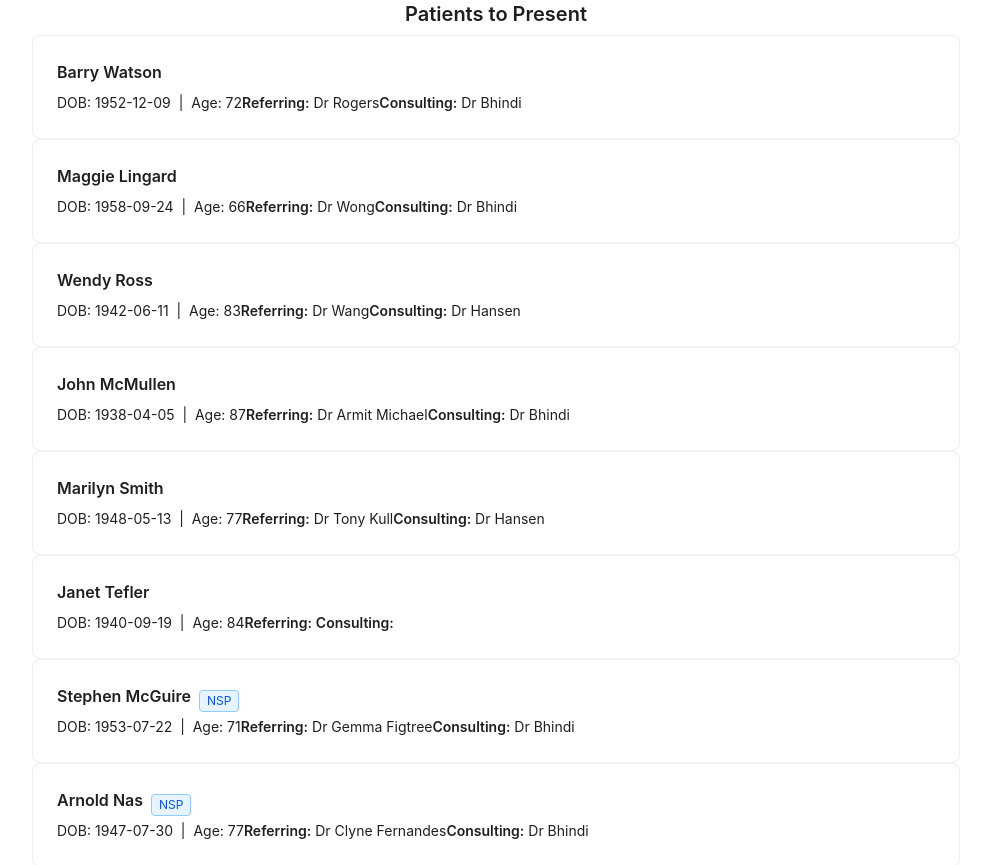
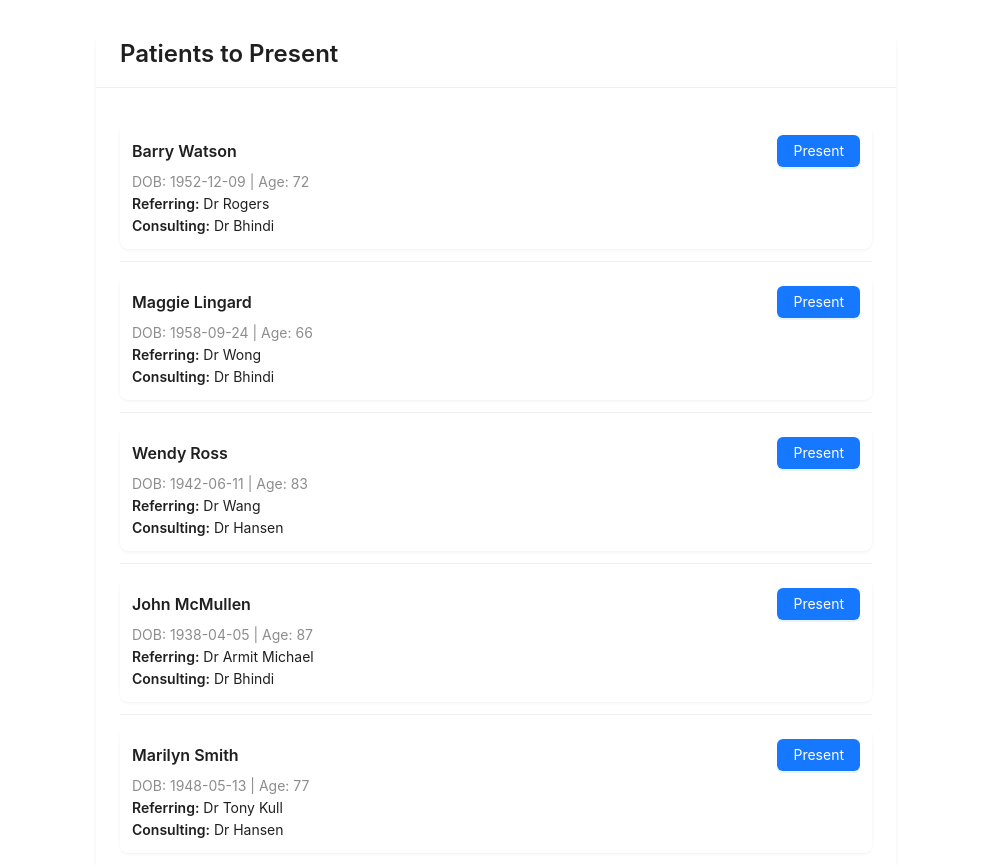
Before and after one commit to synapseedu/ravitracker-mdt, a Next.js app: page /patients in a window 1280 px wide. Shown: the top 865 px of the page, without its empty margins (144-1135 px from the left). Built offline with nearby package versions, Linux system fonts and the light colour scheme.

Commit message:
Fix layout for patient index

```diff
--- a/pages/patients/index.tsx
+++ b/pages/patients/index.tsx
@@ -1,102 +1,82 @@
-// pages/patients/index.tsx
 'use client'
 
-import { useEffect, useState } from 'react'
-import {
-    Container,
-    Box,
-    Typography,
-    Card,
-    CardContent,
-    Button,
-    Chip,
-    Stack,
-} from '../../components/ui'
+import { useState } from 'react'
+import { List, Card, Button, Tag, Typography } from 'antd'
 import { allPatients, Patient, getAge } from '../../data/patients'
 
 export default function Patients() {
-    const [patients] = useState<Patient[]>(allPatients)
+    /* keep only runtime state */
     const [presentedIds, setPresentedIds] = useState<string[]>([])
-    const [completedIds, setCompletedIds] = useState<string[]>([])
-
-    // Load from sessionStorage
-    useEffect(() => {
-        const storedPresented = sessionStorage.getItem('presentedPatients')
-        const storedCompleted = sessionStorage.getItem('completedPatients')
-        if (storedPresented) setPresentedIds(JSON.parse(storedPresented))
-        if (storedCompleted) setCompletedIds(JSON.parse(storedCompleted))
-    }, [])
-
-    // Save to sessionStorage
-    useEffect(() => {
-        sessionStorage.setItem('presentedPatients', JSON.stringify(presentedIds))
-        sessionStorage.setItem('completedPatients', JSON.stringify(completedIds))
-    }, [presentedIds, completedIds])
 
     const togglePresent = (id: string) => {
-        if (presentedIds.includes(id)) {
-            setPresentedIds(presentedIds.filter((pid) => pid !== id))
-        } else {
-            setPresentedIds([...presentedIds, id])
+        setPresentedIds((prev) =>
+            prev.includes(id) ? prev.filter((pid) => pid !== id) : [...prev, id]
+        )
+        // open patient page on first present
+        if (!presentedIds.includes(id)) {
             window.open(`/patients/${id}`, '_blank', 'noopener')
         }
     }
 
-    const visiblePatients = patients.filter((p) => !completedIds.includes(p.id))
+    return (
+        <Card
+            title={<Typography.Title level={3}>Patients to Present</Typography.Title>}
+            bordered={false}
+            style={{ maxWidth: 800, margin: '32px auto' }}
+        >
+            {allPatients.length === 0 ? (
+                <Typography.Text>All patients presented!</Typography.Text>
+            ) : (
+                <List
+                    itemLayout="vertical"
+                    dataSource={allPatients}
+                    renderItem={(patient: Patient) => {
+                        const presented = presentedIds.includes(patient.id)
+                        return (
+                            <List.Item key={patient.id} style={{ opacity: presented ? 0.6 : 1 }}>
+                                <Card
+                                    size="small"
+                                    bordered={presented}
+                                    style={{ background: presented ? '#fafafa' : undefined }}
+                                >
+                                    <div
+                                        style={{
+                                            display: 'flex',
+                                            justifyContent: 'space-between',
+                                            alignItems: 'center',
+                                            marginBottom: 4,
+                                        }}
+                                    >
+                                        <Typography.Title level={5} style={{ margin: 0 }}>
+                                            {patient.name}{' '}
+                                            {patient.status === 'private' && <Tag color="blue">NSP</Tag>}
+                                        </Typography.Title>
 
-    return (
-        <Container maxWidth="md" sx={{ py: 4 }}>
-            <Typography variant="h4" align="center" gutterBottom>
-                Patients to Present
-            </Typography>
-            <Box display="flex" flexDirection="column" gap={3}>
-                {visiblePatients.length === 0 ? (
-                    <Typography align="center">All patients presented!</Typography>
-                ) : (
-                    visiblePatients.map((patient) => {
-                        const isPresented = presentedIds.includes(patient.id)
-                        return (
-                            <Card
-                                key={patient.id}
-                                elevation={isPresented ? 1 : 3}
-                                sx={{ bgcolor: isPresented ? 'grey.50' : 'background.paper', opacity: isPresented ? 0.6 : 1 }}
-                            >
-                                <CardContent>
-                                    <Stack direction="row" justifyContent="space-between" alignItems="flex-start">
-                                        <Box>
-                                            <Stack direction="row" alignItems="center" spacing={1}>
-                                                <Typography variant="h6" component="div">
-                                                    {patient.name}
-                                                </Typography>
-                                                {patient.status === 'private' && (
-                                                    <Chip label="NSP" color="primary" size="small" />
-                                                )}
-                                            </Stack>
-                                            <Typography variant="body2" color="text.secondary" mt={0.5}>
-                                                DOB: {patient.dob} &nbsp;|&nbsp; Age: {getAge(patient.dob)}
-                                            </Typography>
-                                            <Typography variant="body2" sx={{ mt: 1 }}>
-                                                <strong>Referring:</strong> {patient.referring}
-                                            </Typography>
-                                            <Typography variant="body2">
-                                                <strong>Consulting:</strong> {patient.consulting}
-                                            </Typography>
-                                        </Box>
                                         <Button
-                                            variant={isPresented ? 'contained' : 'outlined'}
-                                            color={isPresented ? 'success' : 'primary'}
+                                            type={presented ? 'default' : 'primary'}
                                             onClick={() => togglePresent(patient.id)}
-                                            sx={{ minWidth: 120 }}
                                         >
-                                            {isPresented ? 'Presented' : 'Present'}
+                                            {presented ? 'Presented' : 'Present'}
                                         </Button>
-                                    </Stack>
-                                </CardContent>
-                            </Card>
+                                    </div>
+
+                                    <Typography.Text type="secondary">
+                                        DOB: {patient.dob} | Age: {getAge(patient.dob)}
+                                    </Typography.Text>
+                                    <br />
+                                    <Typography.Text>
+                                        <strong>Referring:</strong> {patient.referring}
+                                    </Typography.Text>
+                                    <br />
+                                    <Typography.Text>
+                                        <strong>Consulting:</strong> {patient.consulting || '—'}
+                                    </Typography.Text>
+                                </Card>
+                            </List.Item>
                         )
-                    })
-                )}
-            </Box>
-        </Container>
+                    }}
+                />
+            )}
+        </Card>
     )
 }
```
